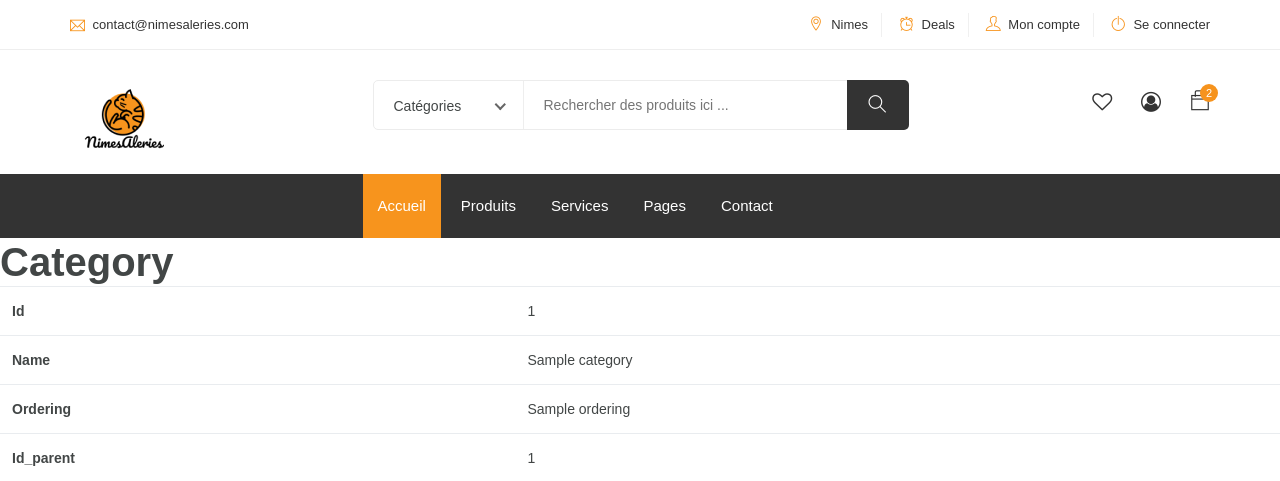
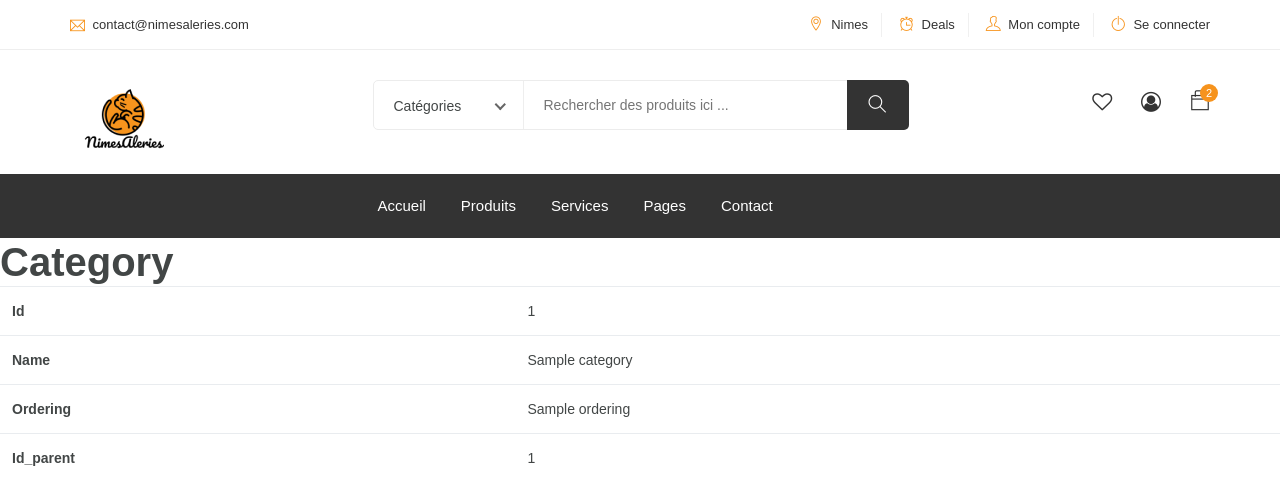
Before and after one commit to Gyomzz/NimesAleries, a Symfony app: template Front/templates/crud_category/show.html.twig in a window 1280 px wide. Shown: the top 481 px of the page. Run offline with Twig, Linux system fonts and the light colour scheme; the template is opened without the code that fills it: most values are stand-ins (such as "Sample title", 1, 10 or a date in 2020); some libraries are stand-ins or nearby versions.

Commit message:
remove todo

```diff
--- a/Front/templates/inc/header.html.twig
+++ b/Front/templates/inc/header.html.twig
@@ -89,7 +89,6 @@
 						<div class="search-bar">
 							<select>
 								<option selected="selected">Catégories</option>
-								{# TODO get categories #}
 								{% for item in app.session.get('categories') %}
 									<option>{{item.name}}</option>
 								{% endfor %}
@@ -183,9 +182,10 @@
 								<div class="navbar-collapse">
 									<div class="nav-inner">
 										<ul class="nav main-menu menu navbar-nav">
-											<li class="active">
+											<li {% if app.request.requesturi == '/' %} class="active" {% endif %}>
 												<a href="{{path('index')}}">Accueil</a>
 											</li>
+
 											<li>
 												<a href="#">Produits</a>
 											</li>
```
